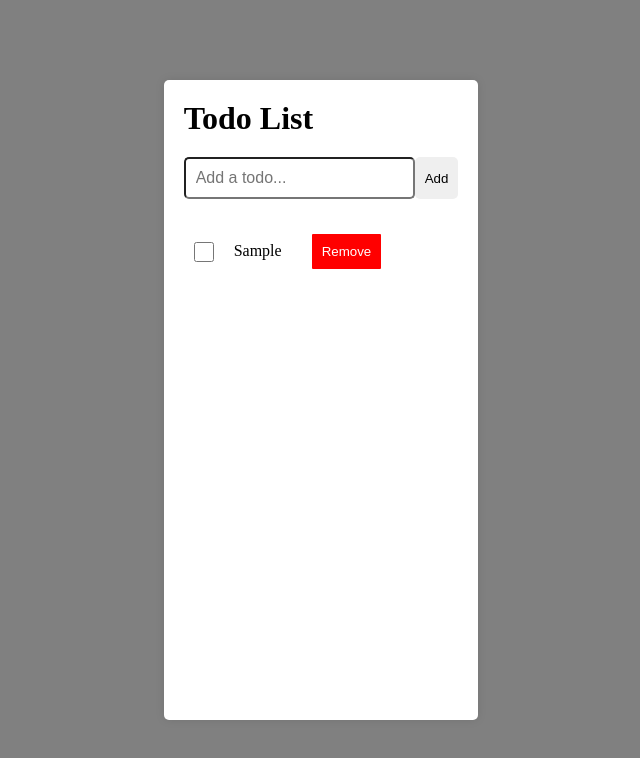
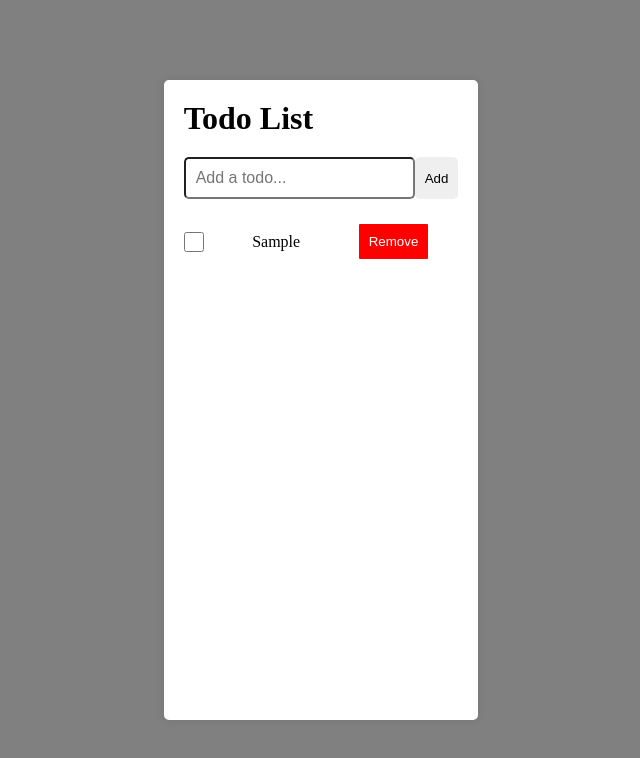
Before and after one commit to Isidorsson/lexicon-tasks, a React (Vite) app in the folder lexicon-task-react-todo-list/: page / in a window 1280 px wide. Both pictures are taken after typing "Sample" into the empty fields and a click on the button "Add". Shown: the top 758 px of the page, without its empty margins (319-959 px from the left). Built offline with nearby package versions, Linux system fonts and the light colour scheme.

Commit message:
Refactor TodoItem.css to use flexbox for layout

```diff
--- a/lexicon-task-react-todo-list/src/styles/TodoItem.css
+++ b/lexicon-task-react-todo-list/src/styles/TodoItem.css
@@ -29,8 +29,10 @@
 }
 
 .todo-item {
-  margin: 10px 0;
-  padding: 10px;
+  display: flex;
+  justify-content: space-between;
+  align-items: center;
+  flex-wrap: nowrap;
 }
 
 .todo-btn-remove {
```
